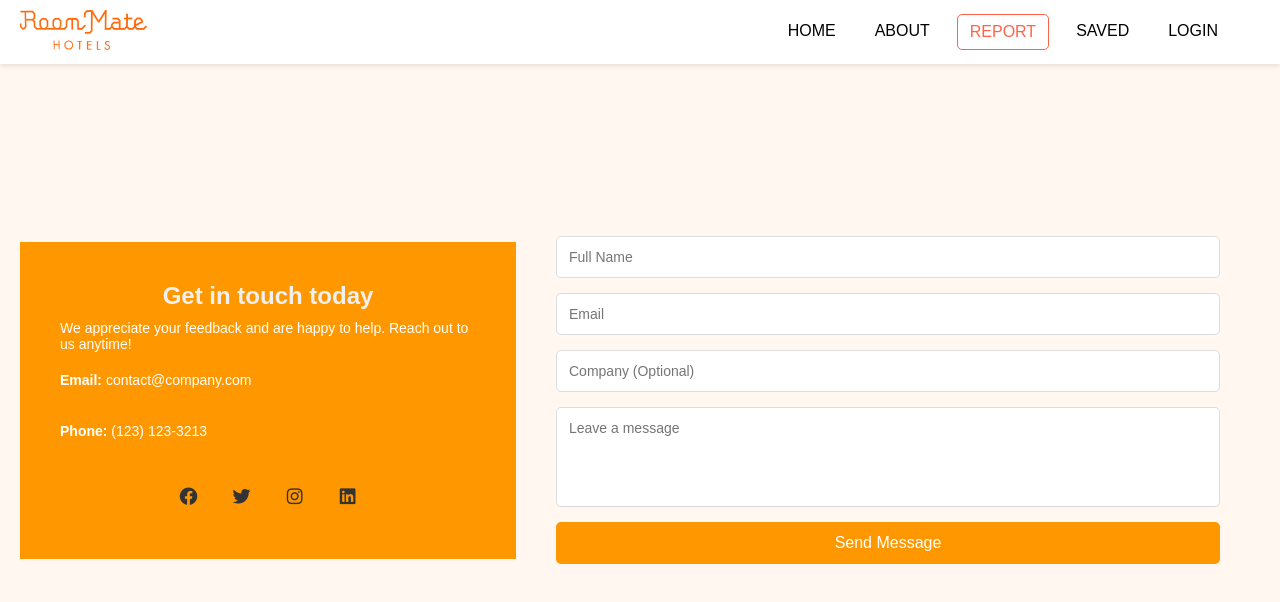
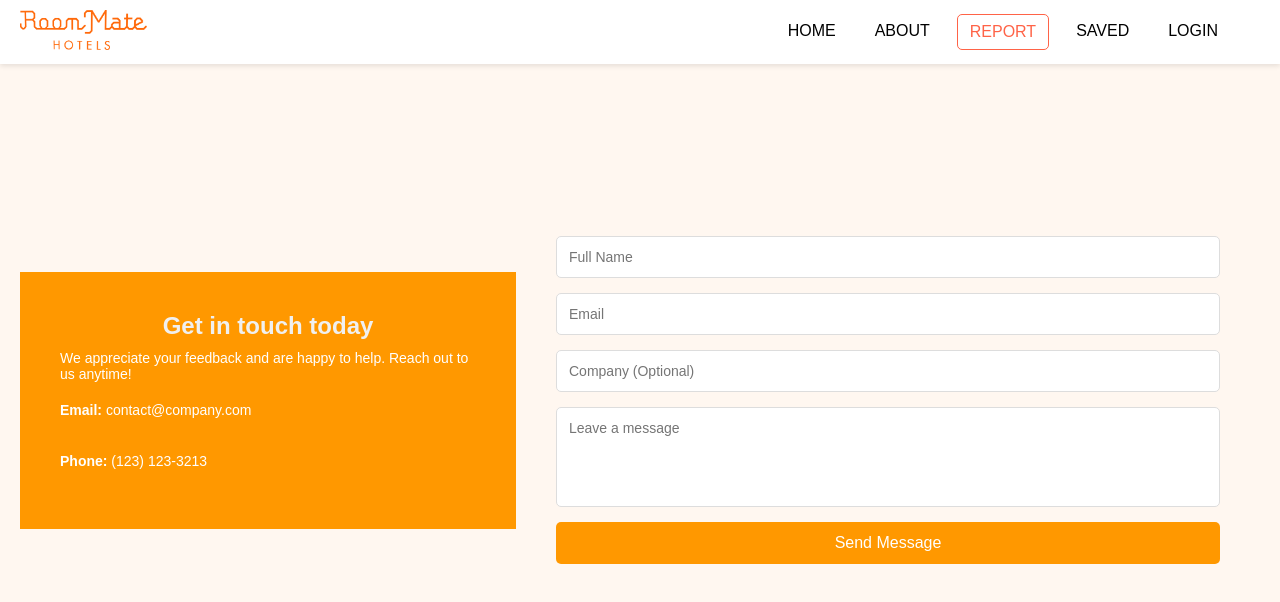
Before and after one commit to Himadev2457/RoomMate_App, a React (Create React App) app: page /report in a window 1280 px wide. Shown: the top 602 px of the page. Built offline with nearby package versions, Linux system fonts and the light colour scheme; no server answers.

Commit message:
rechecked login page

```diff
--- a/package.json
+++ b/package.json
@@ -3,6 +3,7 @@
   "version": "0.1.0",
   "private": true,
   "dependencies": {
+    "antd": "^5.24.0",
     "cra-template": "1.2.0",
     "firebase": "^11.2.0",
     "react": "^19.0.0",
--- a/src/components/body/js/report.js
+++ b/src/components/body/js/report.js
@@ -1,6 +1,147 @@
+// import React, { useState, useEffect } from "react";
+// import { collection, addDoc, doc, Timestamp } from "firebase/firestore";
+// import { db, auth } from "../../../firebase/firebase"; // Ensure correct imports
+// import { onAuthStateChanged } from "firebase/auth";
+// import "../css/report.css";
+
+// const Report = () => {
+//   const [formData, setFormData] = useState({
+//     fullName: "",
+//     email: "",
+//     company: "",
+//     message: "",
+//   });
+
+//   const [userId, setUserId] = useState(null);
+//   const [isSubmitting, setIsSubmitting] = useState(false);
+//   const [showNotification, setShowNotification] = useState(false);
+
+//   // Listen for Auth State Changes
+//   useEffect(() => {
+//     const unsubscribe = onAuthStateChanged(auth, (user) => {
+//       if (user) {
+//         setUserId(user.uid); // Set logged-in user's ID
+//       } else {
+//         setUserId(null);
+//       }
+//     });
+//     return () => unsubscribe();
+//   }, []);
+
+//   const handleChange = (e) => {
+//     const { name, value } = e.target;
+//     setFormData({ ...formData, [name]: value });
+//   };
+
+//   const handleSubmit = async (e) => {
+//     e.preventDefault();
+
+//     if (!userId) {
+//       alert("You must be logged in to submit a report.");
+//       return;
+//     }
+
+//     setIsSubmitting(true);
+
+//     try {
+//       // Store report under the user's document with a timestamp
+//       const userRef = doc(db, "users", userId);
+//       await addDoc(collection(userRef, "reports"), {
+//         ...formData,
+//         timestamp: Timestamp.now(), // Add timestamp
+//       });
+
+//       setShowNotification(true);
+//       setTimeout(() => setShowNotification(false), 3000);
+
+//       setFormData({ fullName: "", email: "", company: "", message: "" });
+//     } catch (error) {
+//       console.error("Error submitting report:", error);
+//     } finally {
+//       setIsSubmitting(false);
+//     }
+//   };
+
+//   return (
+//     <div className="report-container">
+//       {/* Left Section - Contact Info */}
+//       <div className="contact-info">
+//         <h2>Get in touch today</h2>
+//         <p>We appreciate your feedback and are happy to help. Reach out to us anytime!</p>
+//         <div className="contact-details">
+//           <p><strong>Email:</strong> contact@company.com</p>
+//           <p><strong>Phone:</strong> (123) 123-3213</p>
+//           <div className="social-icons">
+//             <a href="https://facebook.com" target="_blank" rel="noopener noreferrer">
+//               <i className="fab fa-facebook"></i>
+//             </a>
+//             <a href="https://twitter.com" target="_blank" rel="noopener noreferrer">
+//               <i className="fab fa-twitter"></i>
+//             </a>
+//             <a href="https://instagram.com" target="_blank" rel="noopener noreferrer">
+//               <i className="fab fa-instagram"></i>
+//             </a>
+//             <a href="https://linkedin.com" target="_blank" rel="noopener noreferrer">
+//               <i className="fab fa-linkedin"></i>
+//             </a>
+//           </div>
+//         </div>
+//       </div>
+
+//       {/* Right Section - Form */}
+//       <div className="report-form">
+//         <form onSubmit={handleSubmit}>
+//           <input type="text" name="fullName" placeholder="Full Name" value={formData.fullName} onChange={handleChange} required />
+//           <input type="email" name="email" placeholder="Email" value={formData.email} onChange={handleChange} required />
+//           <input type="text" name="company" placeholder="Company (Optional)" value={formData.company} onChange={handleChange} />
+//           <textarea name="message" placeholder="Leave a message" value={formData.message} onChange={handleChange} required></textarea>
+
+
+//           <button type="submit" className="submit-btn" disabled={isSubmitting}>
+//             {isSubmitting ? "Sending..." : "Send Message"}
+//           </button>
+//         </form>
+//       </div>
+
+//       {/* Notification Modal */}
+//       {showNotification && (
+//         <div className="notification-modal">
+//           <p>Email Sent Successfully!</p>
+//         </div>
+//       )}
+//     </div>
+//   );
+// };
+
+// export default Report;
+
+
+
+
+
+
+
+
+
+
+
+
+
+
+
+
+
+
+
+
+
+
+
+
+
 import React, { useState, useEffect } from "react";
-import { collection, addDoc, doc, Timestamp } from "firebase/firestore";
-import { db, auth } from "../../../firebase/firebase"; // Ensure correct imports
+import { collection, addDoc, Timestamp } from "firebase/firestore";
+import { db, auth } from "../../../firebase/firebase";
 import { onAuthStateChanged } from "firebase/auth";
 import "../css/report.css";
 
@@ -20,7 +161,7 @@ const Report = () => {
   useEffect(() => {
     const unsubscribe = onAuthStateChanged(auth, (user) => {
       if (user) {
-        setUserId(user.uid); // Set logged-in user's ID
+        setUserId(user.uid);
       } else {
         setUserId(null);
       }
@@ -44,19 +185,20 @@ const Report = () => {
     setIsSubmitting(true);
 
     try {
-      // Store report under the user's document with a timestamp
-      const userRef = doc(db, "users", userId);
-      await addDoc(collection(userRef, "reports"), {
+      // Store report in Firestore under "users/{userId}/reports"
+      await addDoc(collection(db, "users", userId, "reports"), {
         ...formData,
-        timestamp: Timestamp.now(), // Add timestamp
+        timestamp: Timestamp.now(),
       });
 
       setShowNotification(true);
       setTimeout(() => setShowNotification(false), 3000);
 
+      // Clear form fields
       setFormData({ fullName: "", email: "", company: "", message: "" });
     } catch (error) {
       console.error("Error submitting report:", error);
+      alert("An error occurred. Please try again.");
     } finally {
       setIsSubmitting(false);
     }
@@ -64,38 +206,47 @@ const Report = () => {
 
   return (
     <div className="report-container">
-      {/* Left Section - Contact Info */}
       <div className="contact-info">
         <h2>Get in touch today</h2>
         <p>We appreciate your feedback and are happy to help. Reach out to us anytime!</p>
         <div className="contact-details">
           <p><strong>Email:</strong> contact@company.com</p>
           <p><strong>Phone:</strong> (123) 123-3213</p>
-          <div className="social-icons">
-            <a href="https://facebook.com" target="_blank" rel="noopener noreferrer">
-              <i className="fab fa-facebook"></i>
-            </a>
-            <a href="https://twitter.com" target="_blank" rel="noopener noreferrer">
-              <i className="fab fa-twitter"></i>
-            </a>
-            <a href="https://instagram.com" target="_blank" rel="noopener noreferrer">
-              <i className="fab fa-instagram"></i>
-            </a>
-            <a href="https://linkedin.com" target="_blank" rel="noopener noreferrer">
-              <i className="fab fa-linkedin"></i>
-            </a>
-          </div>
         </div>
       </div>
 
-      {/* Right Section - Form */}
       <div className="report-form">
         <form onSubmit={handleSubmit}>
-          <input type="text" name="fullName" placeholder="Full Name" value={formData.fullName} onChange={handleChange} required />
-          <input type="email" name="email" placeholder="Email" value={formData.email} onChange={handleChange} required />
-          <input type="text" name="company" placeholder="Company (Optional)" value={formData.company} onChange={handleChange} />
-          <textarea name="message" placeholder="Leave a message" value={formData.message} onChange={handleChange} required></textarea>
-
+          <input
+            type="text"
+            name="fullName"
+            placeholder="Full Name"
+            value={formData.fullName}
+            onChange={handleChange}
+            required
+          />
+          <input
+            type="email"
+            name="email"
+            placeholder="Email"
+            value={formData.email}
+            onChange={handleChange}
+            required
+          />
+          <input
+            type="text"
+            name="company"
+            placeholder="Company (Optional)"
+            value={formData.company}
+            onChange={handleChange}
+          />
+          <textarea
+            name="message"
+            placeholder="Leave a message"
+            value={formData.message}
+            onChange={handleChange}
+            required
+          ></textarea>
 
           <button type="submit" className="submit-btn" disabled={isSubmitting}>
             {isSubmitting ? "Sending..." : "Send Message"}
@@ -103,7 +254,6 @@ const Report = () => {
         </form>
       </div>
 
-      {/* Notification Modal */}
       {showNotification && (
         <div className="notification-modal">
           <p>Email Sent Successfully!</p>
--- a/src/components/login.js
+++ b/src/components/login.js
@@ -330,16 +330,24 @@
 // export default Login;
 
 
+
+
+
+
+
+
+
+
+
 import React, { useState } from "react";
 import { useNavigate } from "react-router-dom";
 import { signInWithEmailAndPassword } from "firebase/auth";
 import { NavLink } from "react-router-dom";
-import { auth, db } from "../firebase/firebase";
-import { doc, getDoc } from "firebase/firestore";
+import { auth } from "../firebase/firebase"; // Firestore is removed
 import "./login.css";
 import Shimmer from "./shimmer";
 
-const Login = ({ setUsername }) => {
+const Login = () => {
   const [formData, setFormData] = useState({
     email: "",
     password: "",
@@ -349,11 +357,12 @@ const Login = ({ setUsername }) => {
   const [isLoading, setIsLoading] = useState(false);
   const navigate = useNavigate();
 
+  // Handle input changes
   const handleChange = (e) => {
-    const { name, value } = e.target;
-    setFormData({ ...formData, [name]: value });
+    setFormData({ ...formData, [e.target.name]: e.target.value });
   };
 
+  // Handle form submission
   const handleSubmit = async (e) => {
     e.preventDefault();
 
@@ -364,27 +373,20 @@ const Login = ({ setUsername }) => {
     }
 
     setError("");
-    setSuccess("Processing login... Please wait.");
+    setSuccess("Logging in... Please wait.");
     setIsLoading(true);
 
     try {
-      const userCredential = await signInWithEmailAndPassword(
-        auth,
-        formData.email,
-        formData.password
-      );
+      // Firebase login
+      const userCredential = await signInWithEmailAndPassword(auth, formData.email, formData.password);
       const user = userCredential.user;
 
-      const userDocRef = doc(db, "users", user.uid);
-      const userDocSnap = await getDoc(userDocRef);
+      console.log("User logged in:", user);
 
-      if (userDocSnap.exists()) {
-        const userData = userDocSnap.data();
-        setUsername(userData.name || "User");
-        localStorage.setItem("username", userData.name || "User");
-      } else {
-        console.log("No user data found in Firestore");
-      }
+      // Store user session
+      localStorage.setItem("username", user.displayName || "User");
+      localStorage.setItem("userEmail", user.email);
+      localStorage.setItem("userId", user.uid);
 
       setSuccess("Login successful! Redirecting...");
       setTimeout(() => {
@@ -392,6 +394,7 @@ const Login = ({ setUsername }) => {
         navigate("/home");
       }, 1000);
     } catch (err) {
+      console.error("Firebase Auth Error:", err);
       setIsLoading(false);
       setError("Invalid email or password. Please try again.");
       setSuccess("");
@@ -430,9 +433,7 @@ const Login = ({ setUsername }) => {
                 required
               />
             </div>
-            <button type="submit" className="button-login">
-              Login
-            </button>
+            <button type="submit" className="button-login">Login</button>
           </form>
           <p className="signup-link">
             Don't have an account? <NavLink to="/signup">Sign up here</NavLink>
```
Also changed, not shown: 1 other file (tests, documents, lock files or other folders).
